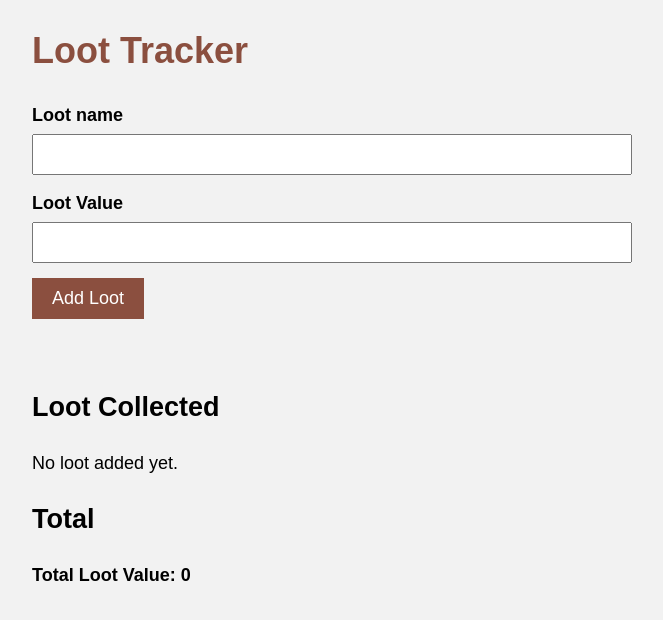
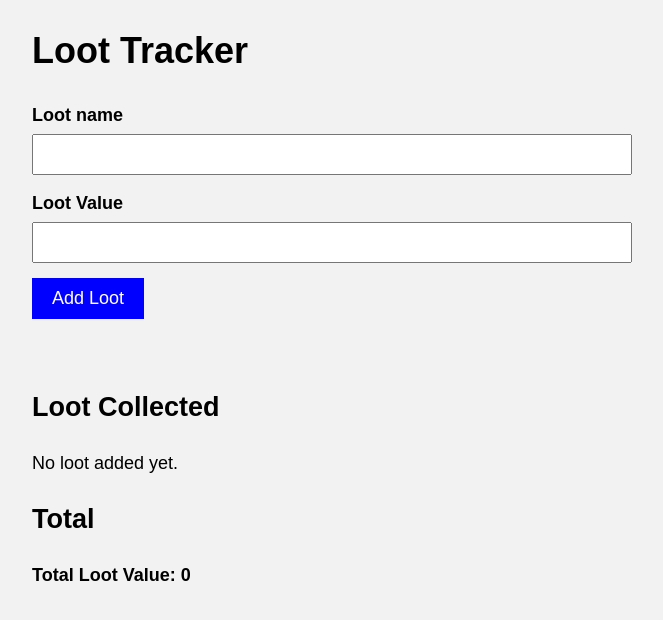
Before and after one commit to andrewngu05/LootSystemTerminal2Interface, a plain HTML site: page index.html in a window 1280 px wide. Shown: the whole page, without its empty margins (308-971 px from the left). Drawn offline with Linux system fonts and the light colour scheme.

Commit message:
Add files via upload

```diff
--- a/css/style.css
+++ b/css/style.css
@@ -14,7 +14,7 @@ main{
 }
 
 h1{
-    color: #8b4f3f;
+    color: #000000;
 }
 
 .field{
@@ -38,7 +38,7 @@ button{
     font-size: 18px;
     padding: 10px 20px;
     color: #ffffff;
-    background-color: #8b4f3f;
+    background-color: #0000ff;
     border: none;
 }
 
```
